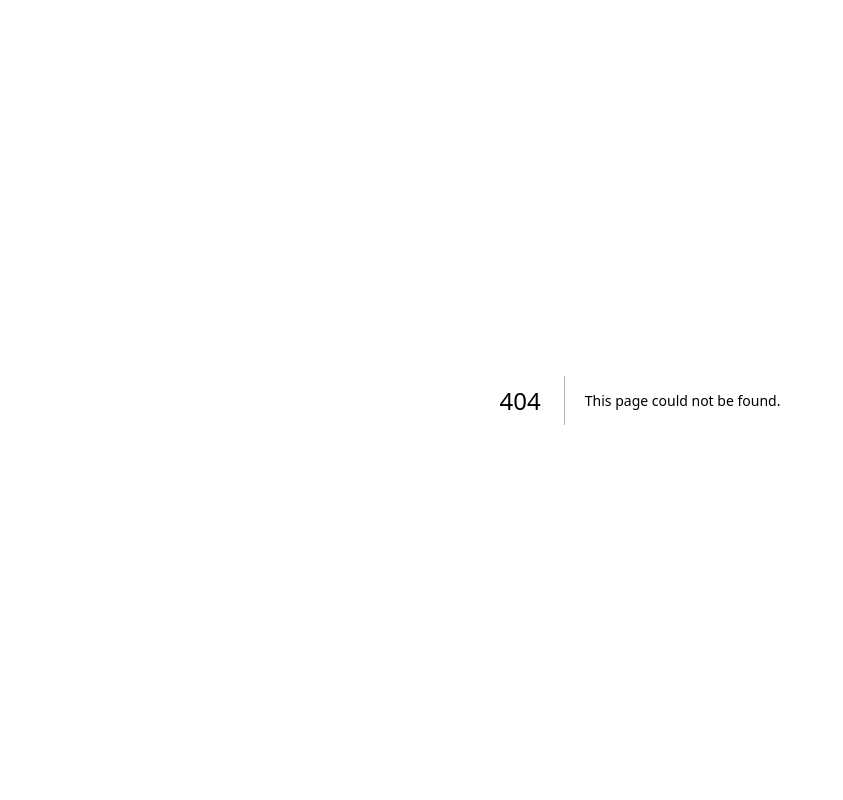
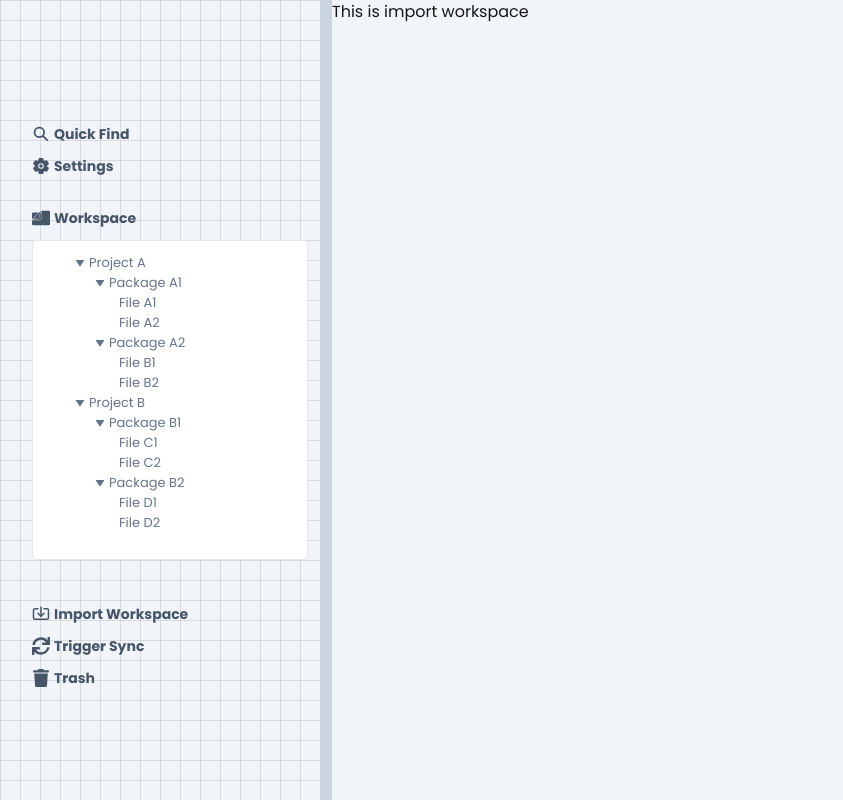
Before and after one commit to suu-b/Harmonia, a Next.js app: page /workspace/import-workspace in a window 1280 px wide. Before the commit this address had no page. Shown: the whole page, without its empty margins (0-843 px from the left). Built offline with nearby package versions, Linux system fonts and the light colour scheme.

Commit message:
feat: added routing for workspace nav

```diff
--- a/app/globals.css
+++ b/app/globals.css
@@ -27,9 +27,19 @@ body {
     linear-gradient(to bottom, rgba(0,0,0,0.1) 1px, transparent 1px);
   background-size: 20px 20px;
 }
+.tree {
+  direction: rtl;
+  overflow-y: auto;
+  scrollbar-gutter: stable both-edges;
+}
+
+.tree > * {
+  direction: ltr;
+}
 
 .tree::-webkit-scrollbar {
   width: 10px;
+  height: 30px;
 }
 
 .tree::-webkit-scrollbar-track {
@@ -37,6 +47,6 @@ body {
 }
 
 .tree::-webkit-scrollbar-thumb {
-  background: #8ed0fd;
+  background: #696969;
   border-radius: 5px;
 }
--- /dev/null
+++ b/app/workspace/[fileId]/page.tsx
@@ -0,0 +1,19 @@
+import { use } from 'react';
+
+interface FilePageProps {
+  params: Promise<{ fileId: string }>; // Note that params is now a Promise
+}
+
+const FilePage = ({ params }: FilePageProps) => {
+  // Unwrap the params using `use()`
+  const { fileId } = use(params);
+
+  return (
+    <div className='text-slate-900'>
+      <h1>Dynamic File Page</h1>
+      <p>This is the content for file: {fileId}</p>
+    </div>
+  );
+};
+
+export default FilePage;
--- /dev/null
+++ b/app/workspace/import-workspace/page.tsx
@@ -0,0 +1,7 @@
+const ImportWorkSpacePage: React.FC = () => {
+    return(
+        <>This is import workspace</>
+    )
+}
+
+export default ImportWorkSpacePage
--- a/app/workspace/layout.tsx
+++ b/app/workspace/layout.tsx
@@ -1,6 +1,7 @@
 'use client'
 
 import data from '@/data/workspace-data.json'
+import Link from 'next/link'
 import { ReactNode, useEffect, useState } from "react"
 import { LuImport } from "react-icons/lu"
 import { IoSettings, IoSearchSharp } from "react-icons/io5"
@@ -14,7 +15,7 @@ interface WorkspaceLayoutProps {
 }
 
 const WorkspaceLayout = ({ children, }: WorkspaceLayoutProps) => {
-    const [sideBarWidth, setSideBarWidth] = useState(18)
+    const [sideBarWidth, setSideBarWidth] = useState(25)
     const [isResizing, setIsResizing] = useState(false)
 
     const handleMouseDown = () => setIsResizing(true)
@@ -44,39 +45,38 @@ const WorkspaceLayout = ({ children, }: WorkspaceLayoutProps) => {
         <div className="bg-slate-100 flex h-screen w-screen">
             <aside
                 id="side-bar"
-                className="flex flex-col justify-center grid-background p-8 gap-8"
+                className="flex flex-col justify-center grid-background p-8 pr-3 gap-8"
                 style={{ width: `${sideBarWidth}vw` }}
             >
                 <ul className="text-slate-600 font-bold text-sm text-left">
                     <li className="mt-3 flex items-center hover:text-slate-800">
                         <IoSearchSharp size={18} />
-                        <span className="ml-1 hover:cursor-pointer">Quick Find</span>
+                        <Link href="/workspace/quick-find"><span className="ml-1 hover:cursor-pointer">Quick Find</span></Link>
                     </li>
                     <li className="mt-3 flex items-center hover:text-slate-800">
                         <IoSettings size={18} />
-                        <span className="ml-1 hover:cursor-pointer">Settings</span>
+                        <Link href="/workspace/settings"><span className="ml-1 hover:cursor-pointer">Settings</span></Link>
                     </li>
                     <li className="my-8 flex flex-col">
                         <div className="flex items-center">
-                            <LuImport size={18} />
-                            <span className="ml-1">Workspace</span>
+                            <SiFiles size={18} />
+                            <Link href="/workspace"><span className="ml-1 hover:cursor-pointer">Workspace</span></Link>
                         </div>
                         <div id="workspace-container" className="border bg-white my-3 rounded flex flex-col text-[13px] font-thin text-slate-500 items-center h-[40vh]">
-                            {/* <CiSquarePlus size={26} className="hover:cursor-pointer" /> */}
-                            <div className='w-full overflow-auto p-3 tree'><TreeView data={data} /></div>
+                            {data && data.length > 0 ? <div className='w-full overflow-auto p-3 tree'><TreeView data={data} /> </div> : <div className='w-fit h-fit m-auto flex items-center justify-center flex-col'>< CiSquarePlus size={26} className="hover:cursor-pointer" /> <p>No projects found</p></div>}
                         </div>
                     </li>
                     <li className="mt-3 flex items-center hover:text-slate-800">
-                        <SiFiles size={18} />
-                        <span className="ml-1 hover:cursor-pointer">Import Workspace</span>
+                        <LuImport size={18} />
+                        <Link href="/workspace/import-workspace"><span className="ml-1 hover:cursor-pointer">Import Workspace</span></Link>
                     </li>
                     <li className="mt-3 flex items-center hover:text-slate-800">
                         <FaSync size={18} />
-                        <span className="ml-1 hover:cursor-pointer">Trigger Sync</span>
+                        <Link href="/workspace/sync"><span className="ml-1 hover:cursor-pointer">Trigger Sync</span></Link>
                     </li>
                     <li className="mt-3 flex items-center hover:text-slate-800">
                         <FaTrash size={18} />
-                        <span className="ml-1 hover:cursor-pointer">Trash</span>
+                        <Link href="/workspace/trash"><span className="ml-1 hover:cursor-pointer">Trash</span></Link>
                     </li>
                 </ul>
             </aside>
--- /dev/null
+++ b/app/workspace/quick-find/page.tsx
@@ -0,0 +1,7 @@
+const QuickFindPage: React.FC = () => {
+    return(
+        <>This is quick find</>
+    )
+}
+
+export default QuickFindPage
--- /dev/null
+++ b/app/workspace/settings/page.tsx
@@ -0,0 +1,7 @@
+const SettingsPage: React.FC = () => {
+    return(
+        <>This is setting</>
+    )
+}
+
+export default SettingsPage
--- /dev/null
+++ b/app/workspace/sync/page.tsx
@@ -0,0 +1,7 @@
+const TriggerSyncPage: React.FC = () => {
+    return(
+        <>This is trigger Sync</>
+    )
+}
+
+export default TriggerSyncPage
--- /dev/null
+++ b/app/workspace/trash/page.tsx
@@ -0,0 +1,7 @@
+const TrashPage: React.FC = () => {
+    return(
+        <>This is trash</>
+    )
+}
+
+export default TrashPage
--- a/components/TreeNode.tsx
+++ b/components/TreeNode.tsx
@@ -1,4 +1,5 @@
 import { useState } from "react"
+import Link from "next/link"
 import { BiSolidDownArrow, BiSolidRightArrow } from "react-icons/bi"
 
 interface TreeNodeProps {
@@ -18,7 +19,7 @@ const TreeNode = ({ node }: TreeNodeProps) => {
         <div className="ml-5">
             <div className="flex">
                 {hasChildren && <div onClick={() => setIsExpanded(!isExpanded)} className="flex items-center justify-center cursor-pointer">{isExpanded ? <BiSolidDownArrow size={10} /> : <BiSolidRightArrow size={10} />}</div>}
-                <div className="ml-1">{node.name}</div>
+                <Link href={`/workspace/${node.id}`}><div className="ml-1">{node.name}</div></Link>
             </div>
             {isExpanded && hasChildren && (
                 <div>
```
